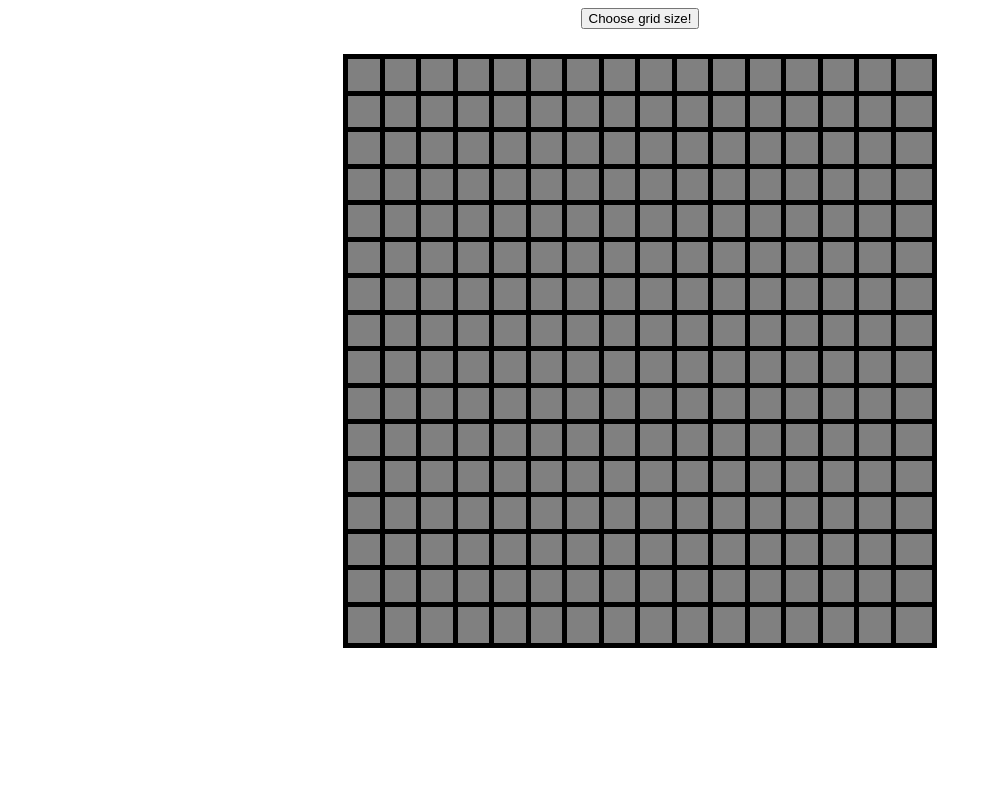
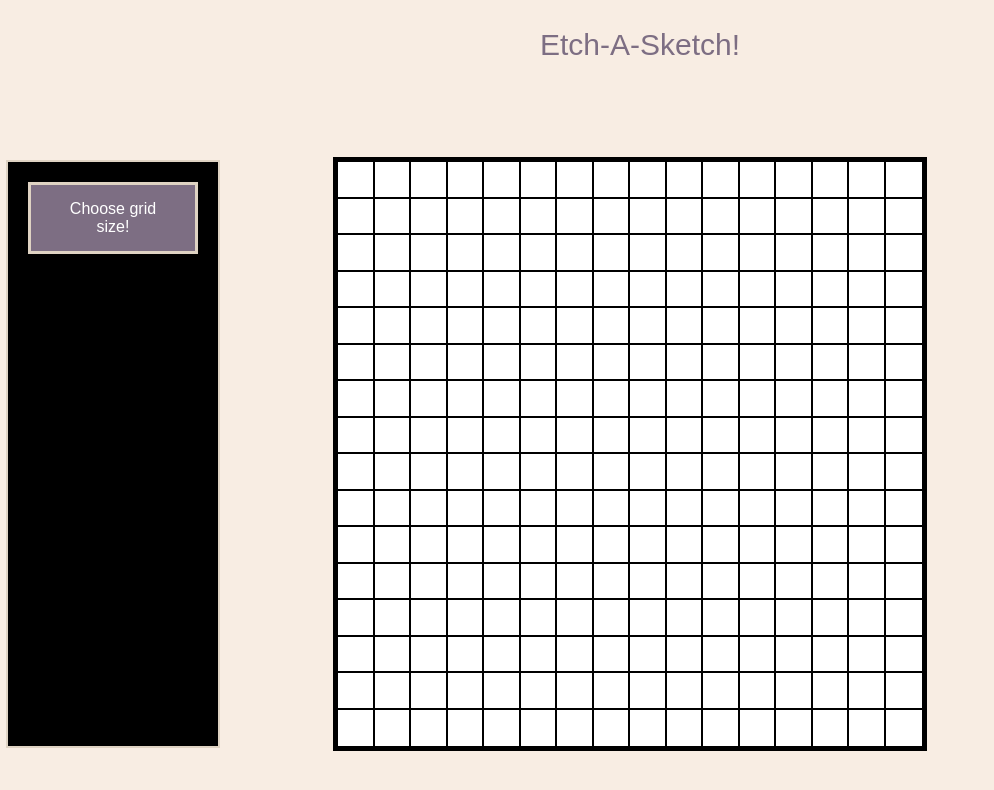
Before and after one commit to BootstrapFootkicker/etch-a-sketch, a plain HTML site: page index.html in a window 1280 px wide. Shown: the whole page, without its empty margins (0-994 px from the left). Drawn offline with Linux system fonts and the light colour scheme; a web font is replaced by a local one.

Commit message:
Additional Styling Added color pallete to README Added multiple div classes to htlm file Added font Styled button Adjusted margins Changed Html Div structure.

```diff
--- a/index.html
+++ b/index.html
@@ -7,22 +7,30 @@
     <meta name="viewport" content="width=device-width,initial-scale=1"/>
     <meta name="description" content=""/>
     <link rel="stylesheet" href="style.css">
+    <link href="http://fonts.cdnfonts.com/css/cyberpunk-is-not-dead" rel="stylesheet">
     <script src="script.js" defer></script>
 </head>
 
 <body>
+<div class="body-container">
 
-<div class="button-container">
-    <button id="grid-sizing-button">Choose grid size!</button>
-</div>
+    <div class="header-container">
+        <div class="header">Etch-A-Sketch!</div>
+    </div>
 
-<div id="entire-grid-container">
+    <div class="grid-button-container">
+
+        <div class="button-container">
+            <button id="grid-sizing-button">Choose grid size!</button>
+
+        </div>
+
+        <div id="entire-grid-container">
 
 
-
-
+        </div>
+    </div>
 </div>
-
 </body>
 
 </html>
--- a/script.js
+++ b/script.js
@@ -4,8 +4,11 @@ const gridSizeButton = document.querySelector("#grid-sizing-button");
 const gridCollection = document.getElementsByClassName("gridBox");
 
 function addGridColor(gridBox) {
+
     gridBox.classList.add("hovered-grid-box");
+
 }
+
 
 function removeGridColor(gridBox) {
     gridBox.classList.remove("hovered-grid-box");
@@ -19,7 +22,10 @@ function getButtonInput() {
 
 
 function createGrid(rowNum) {
-
+    if (rowNum > 100) {
+        alert("Number of rows can't be less than 100, Try Again!");
+        return;
+    }
 
     if (entireGridContainer.childNodes.length !== 0) {
         console.log('not empty');
@@ -45,14 +51,17 @@ function createGrid(rowNum) {
             item.appendChild(gridBoxDiv);
             gridBoxDiv.style.height = (36.5 / (rowNum / 16)).toString() + "px";
             gridBoxDiv.style.width = (36.5 / (rowNum / 16)).toString() + "px";
-            console.log((50 * (rowNum / 16)).toString() + 'px');
+
 
         }
 
     }
+
+
     for (let item of gridCollection) {
+
+
         item.addEventListener("mouseover", (event) => addGridColor(item));
-
     }
 
 }
--- a/style.css
+++ b/style.css
@@ -1,15 +1,51 @@
 body {
     display: flex;
-    flex-direction: column;
+    justify-content: center;
+    height: 100vh;
+    align-items: center;
+    background-color: #F8EDE3;
+    color: #7D6E83;
+    font-size: 30px;
+    font-family: 'Cyberpunk Is Not Dead', sans-serif;
 
 
+}
+
+.body-container {
+    display: flex;
+    flex-direction: column;
+    margin-bottom: auto;
+    width: 100%;
+
+
+}
+
+
+.header-container {
+    display: flex;
+    justify-content: center;
+    align-items: center;
+    padding: 20px;
+
+}
+
+.grid-button-container {
+    display: flex;
+    margin-top: 80px;
+    gap: 120px;
+    justify-content: center;
 
 
 }
 
 .button-container {
     display: flex;
-    justify-content: center;
+    justify-content: flex-start;
+    flex-direction: column;
+    align-items: flex-start;
+    background-color: black;
+    padding:20px;
+    outline: solid 2px #DFD3C3;
 
 
 }
@@ -17,8 +53,8 @@ body {
 #entire-grid-container {
     display: flex;
     flex-direction: column;
-    padding: 30px;
-    flex: 1;
+    outline: #000000 solid 5px;
+    margin-right: 350px;
 
 
 }
@@ -26,9 +62,8 @@ body {
 
 .gridBox {
     display: flex;
-    background-color: grey;
-    outline: solid black 5px;
-
+    background-color: white;
+    outline: 2px solid black;
 
 
 }
@@ -41,9 +76,20 @@ body {
     align-items: center;
 
 
-
 }
 
 .hovered-grid-box {
     background-color: red;
 }
+
+button {
+    background-color: #7D6E83;
+    border: solid #DFD3C3;
+    color: white;
+    padding: 15px 32px;
+    text-align: center;
+    text-decoration: none;
+    display: flex;
+    font-size: 16px;
+
+}
```
Also changed, not shown: 1 other file.
